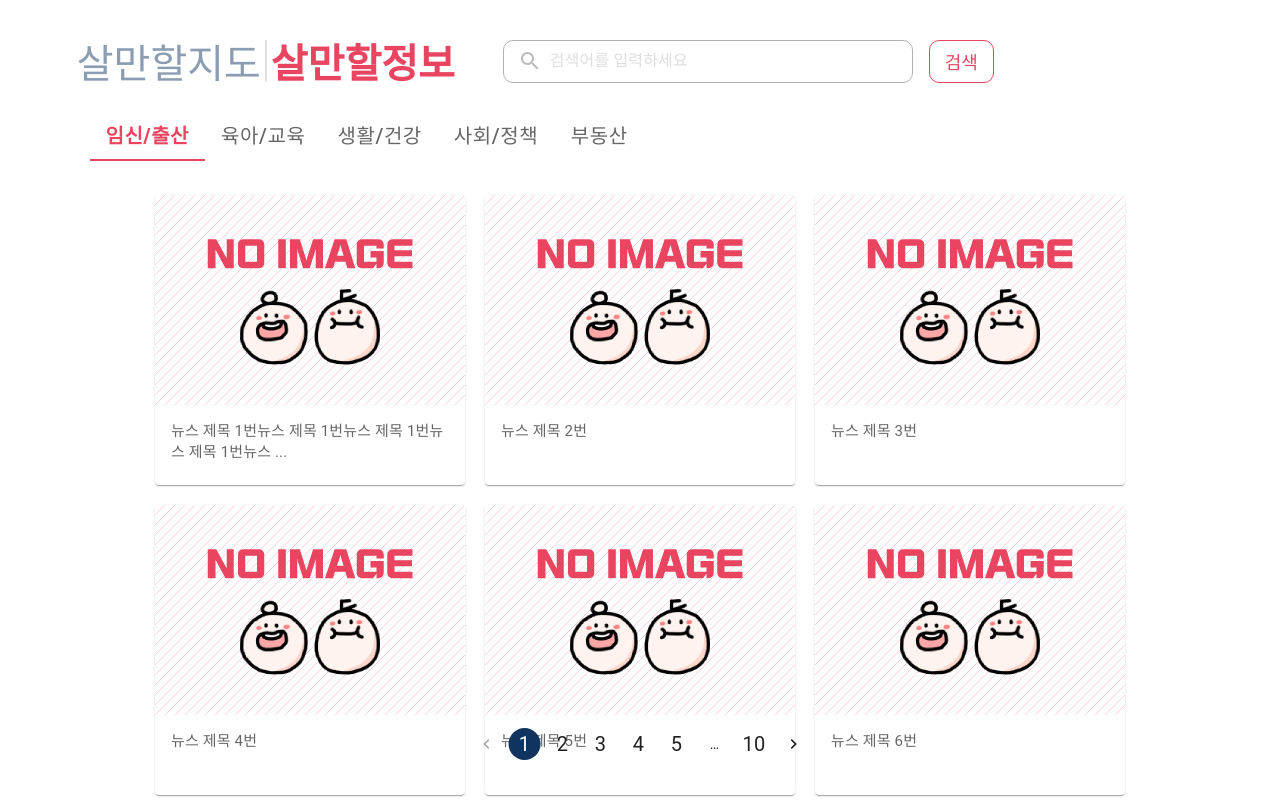
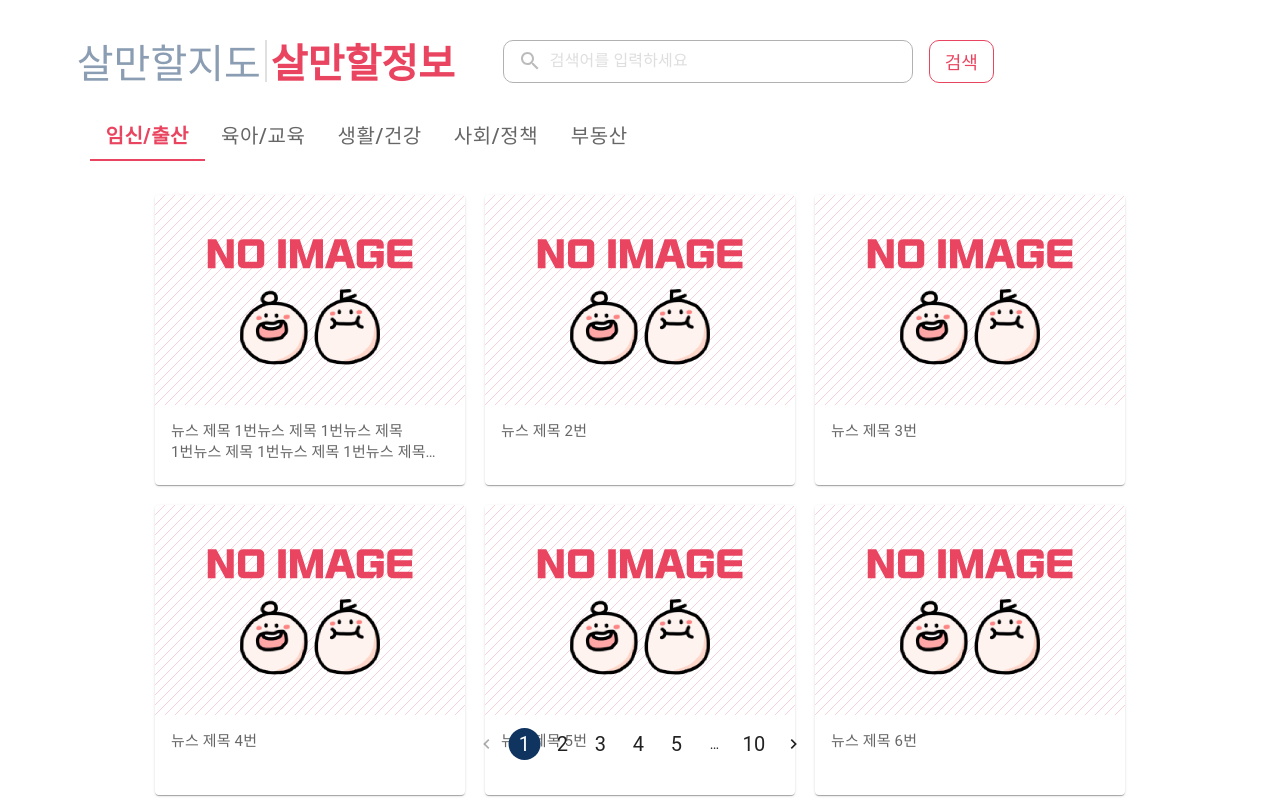
Before and after one commit to nullyng/salmanhaljido, a React (Create React App) app: page /board in a window 1280 px wide. Built offline with nearby package versions, Linux system fonts and the light colour scheme.

Commit message:
S07P22D110-95 [feat] : 카드 내용 수정
- 카드 title 출력 두 줄 이상 넘어가면 말줌임표로 적용

```diff
--- a/src/components/Board/Article/ArticleCard.js
+++ b/src/components/Board/Article/ArticleCard.js
@@ -23,10 +23,8 @@ function ArticleCard(dummy) {
         </div>
         <div>
           <CardContent className="article-card__content">
-            <Typography variant="body2" color="text.secondary">
-            {dummy.title.length < 35
-              ? dummy.title
-              : dummy.title.slice(0, 35) + "..."}
+            <Typography variant="body2" color="text.secondary" className="article-card__content--detail">
+            {dummy.title}
             </Typography>
           </CardContent>
         </div>
--- a/src/styles/Board/BoardPage.scss
+++ b/src/styles/Board/BoardPage.scss
@@ -8,7 +8,7 @@
     height: 43px;
     margin: auto 0;
 
-    &__bar{
+    &__bar {
       margin: 0 1rem 0 3rem;
       border: 1px solid #000000;
       opacity: 0.3;
@@ -25,20 +25,19 @@
     }
 
     & button {
-      border: 1px solid #E94560;
+      border: 1px solid #e94560;
       border-radius: 10px;
       font-size: 18px;
-      color: #E94560;
+      color: #e94560;
       width: 65px;
 
       &:hover {
         color: white;
-        background-color: #E94560;
+        background-color: #e94560;
       }
     }
   }
 }
-
 
 .board {
   position: fixed;
@@ -48,7 +47,7 @@
     font-size: 20px;
   }
 
-  &__tabs{
+  &__tabs {
     position: relative;
     left: 7%;
 
@@ -67,6 +66,16 @@
 
   &__content {
     height: 100%;
+
+    &--detail {
+      overflow: hidden;
+      white-space: normal;
+      text-overflow: ellipsis;
+      display: -webkit-box;
+      -webkit-line-clamp: 2;
+      -webkit-box-orient: vertical;
+      word-break: keep-all;
+    }
 
     & p {
       font-size: 15px;
@@ -93,5 +102,5 @@
   position: fixed;
   left: 50%;
   bottom: 3%;
-  transform: translate(-50%, -50%)
+  transform: translate(-50%, -50%);
 }
```
Also changed, not shown: 1 other file (tests, documents, lock files or other folders).
